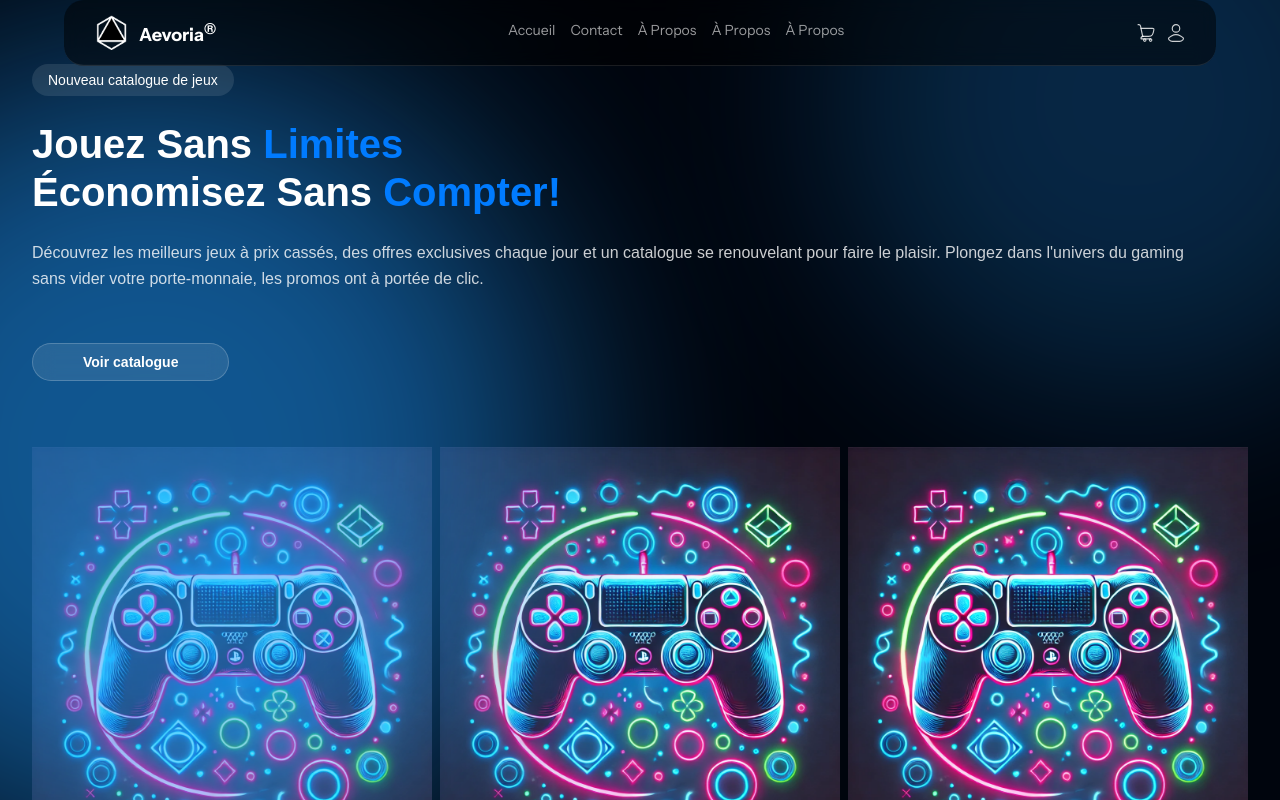
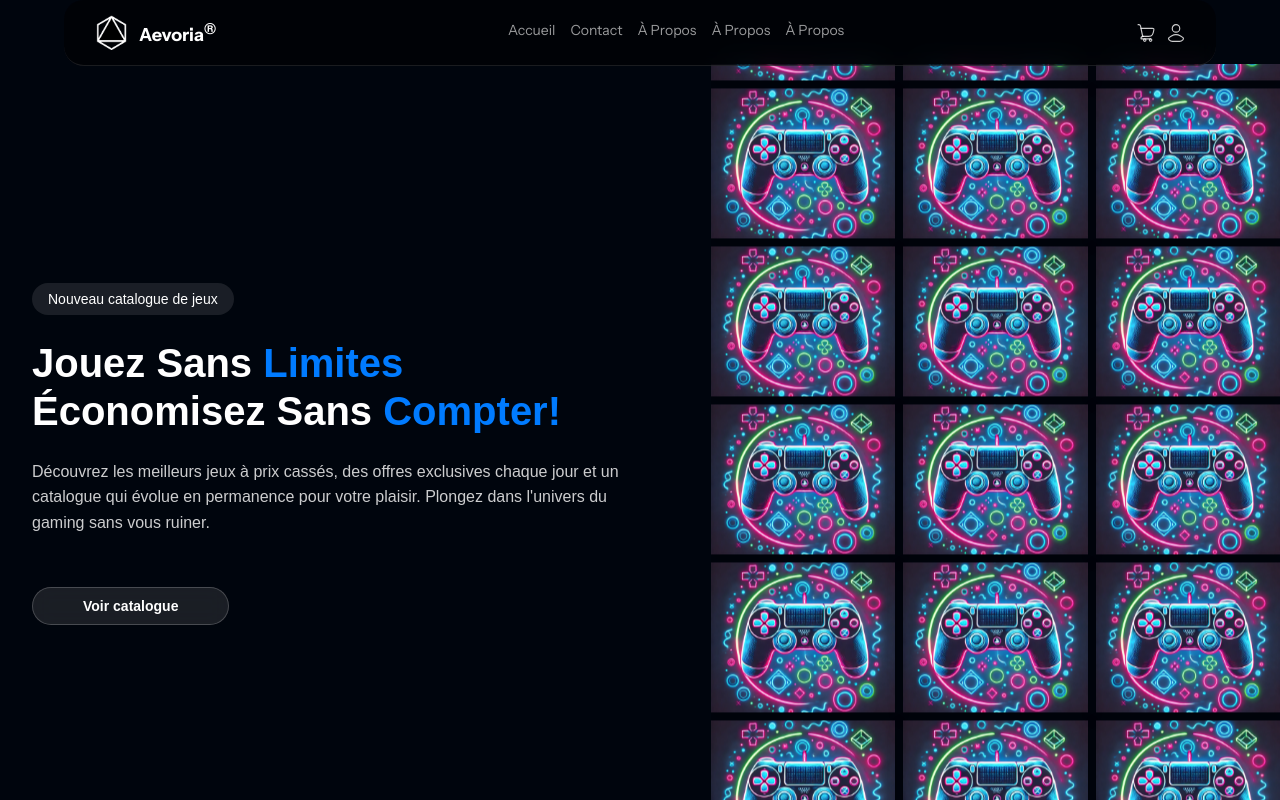
Before and after one commit to freelancersProjects/Aevoria-front, a React (Vite) app: page / in a window 1280 px wide. Shown: the top 800 px of the page. Built offline with nearby package versions, Linux system fonts and the light colour scheme.

Commit message:
firstsection debug

```diff
--- a/src/pages/Home/FirstSection/FirstSection.jsx
+++ b/src/pages/Home/FirstSection/FirstSection.jsx
@@ -1,4 +1,4 @@
-import React from "react";
+import React, { useEffect, useState } from "react";
 import "./FirstSection.scss";
 import Button from "../../../components/AEV/AEV.Button/Button";
 
@@ -18,12 +18,29 @@ const images = [
   { image: "/assets/images/photo-test.webp" },
   { image: "/assets/images/photo-test.webp" },
   { image: "/assets/images/photo-test.webp" },
+  { image: "/assets/images/photo-test.webp" },
+  { image: "/assets/images/photo-test.webp" },
+  { image: "/assets/images/photo-test.webp" }
 ];
 
 const FirstSection = () => {
+  const [animatedImages, setAnimatedImages] = useState([...images, ...images]); // Pour la boucle infinie
+
+  useEffect(() => {
+    const interval = setInterval(() => {
+      setAnimatedImages((prevImages) => {
+        const newImages = [...prevImages];
+        const firstImage = newImages.shift(); // Supprime la première image
+        newImages.push(firstImage); // Ajoute la première image à la fin
+        return newImages;
+      });
+    }, 3000); // Change toutes les 3 secondes
+
+    return () => clearInterval(interval);
+  }, []);
+
   return (
     <section className="first-section">
-      <div className="first-sectionr">
       <div className="content-area">
         <div className="badge">
           <span>Nouveau catalogue de jeux</span>
@@ -37,8 +54,7 @@ const FirstSection = () => {
 
         <p className="subtitle">
           Découvrez les meilleurs jeux à prix cassés, des offres exclusives chaque jour et un
-            catalogue se renouvelant pour faire le plaisir. Plongez dans l'univers du gaming sans vider
-            votre porte-monnaie, les promos ont à portée de clic.
+          catalogue qui évolue en permanence pour votre plaisir. Plongez dans l'univers du gaming sans vous ruiner.
         </p>
 
         <div className="cta-buttons">
@@ -51,15 +67,14 @@ const FirstSection = () => {
         </div>
       </div>
 
+      {/* GRILLE D'IMAGES */}
       <div className="image-grid-container">
         <div className="image-grid">
-            <div className="gradient-overlay"></div>
-            {images.map((img, index) => (
+          {animatedImages.map((img, index) => (
             <div key={index} className="image-container">
               <img src={img.image} alt={`Game ${index + 1}`} />
             </div>
           ))}
-          </div>
         </div>
       </div>
     </section>
--- a/src/pages/Home/FirstSection/FirstSection.scss
+++ b/src/pages/Home/FirstSection/FirstSection.scss
@@ -1,47 +1,17 @@
 .first-section {
-  position: relative;
   width: 100%;
-  min-height: 500px;
-  background: linear-gradient(90deg, #000722 0%);
-  overflow: hidden;
-  padding: 4rem 2rem;
-
-  // Effect left side
-  &::before {
-    content: '';
-    position: absolute;
-    width: 800px;
-    height: 800px;
-    left: -250px;
-    top: 50%;
-    transform: translateY(-50%);
-    border-radius: 50%;
-    background: var(--glow-blue);
-    filter: blur(120px);
-    z-index: 1;
-    opacity: 0.6;
-  }
-
-  // Effect right side
-  &::after {
-    content: '';
-    position: absolute;
-    width: 600px;
-    height: 600px;
-    top: -200px;
-    right: -150px;
-    border-radius: 50%;
-    background: var(--glow-blue);
-    filter: blur(100px);
-    z-index: 1;
-    opacity: 0.25;
-  }
+  min-height: 600px;
+  padding: 4rem 0 0 2rem;
+  display: flex;
+  align-items: center;
+  justify-content: space-between;
+  gap: 2rem;
 
   &-container {
     max-width: 1400px;
     margin: 0 auto;
     display: grid;
-    grid-template-columns: 40% 60%; // Division claire: 40% pour le texte, 60% pour les images
+    grid-template-columns: 40% 60%;
     align-items: center;
     position: relative;
     z-index: 2;
@@ -78,15 +48,6 @@
     line-height: 1.2;
     margin-bottom: 1.5rem;
 
-    .highlight {
-      color: var(--blue);
-      font-weight: 700;
-      position: relative;
-      z-index: 2;
-
-      text-shadow: 0 0 10px rgba(0, 123, 255, 0.4);
-    }
-
     @media (max-width: 768px) {
       font-size: 2rem;
     }
@@ -103,44 +64,44 @@
     margin-top: 2rem;
   }
 
+  /* GRILLE D'IMAGES */
+  .image-grid-container {
+    width: 100%;
+    overflow: hidden;
+    position: relative;
+  }
+
   .image-grid {
     display: grid;
     grid-template-columns: repeat(3, 1fr);
-    grid-template-rows: repeat(4, 1fr);
+    grid-template-rows: repeat(6, 1fr);
     gap: 0.5rem;
     width: 100%;
-    height: 450px;
+    height: 800px;
     position: relative;
+    animation: scrollImages 20s linear infinite;
 
     @media (max-width: 768px) {
       grid-template-columns: repeat(2, 1fr);
     }
   }
 
-  .gradient-overlay {
-    position: absolute;
-    top: 0;
-    left: 0;
+  .image-container {
     width: 100%;
-    height: 100%;
-    z-index: 1;
-    pointer-events: none;
-  }
-
-  .image-container {
+    height: 150px;
+    position: relative;
     overflow: hidden;
-    position: relative;
-
+    box-shadow: 0px 5px 15px rgba(0, 0, 0, 0.2);
     img {
       width: 100%;
       height: 100%;
       object-fit: cover;
-      transition: transform 0.3s ease;
+      transition: transform 0.3s ease-in-out;
     }
   }
 }
 
-// Animation for cascade
+/* ANIMATION CASCADE */
 @keyframes fadeInStagger {
   from {
     opacity: 0;
@@ -156,9 +117,19 @@
   animation: fadeInStagger 0.5s ease forwards;
   opacity: 0;
 
-  @for $i from 0 through 15 {
+  @for $i from 0 through 17 {
     &:nth-child(#{$i + 1}) {
       animation-delay: #{$i * 0.1}s;
     }
   }
 }
+
+/* ANIMATION DÉFILEMENT */
+@keyframes scrollImages {
+  0% {
+    transform: translateY(0%);
+  }
+  100% {
+    transform: translateY(-50%);
+  }
+}
```
Lines whose indentation alone changed are shown as unchanged.
